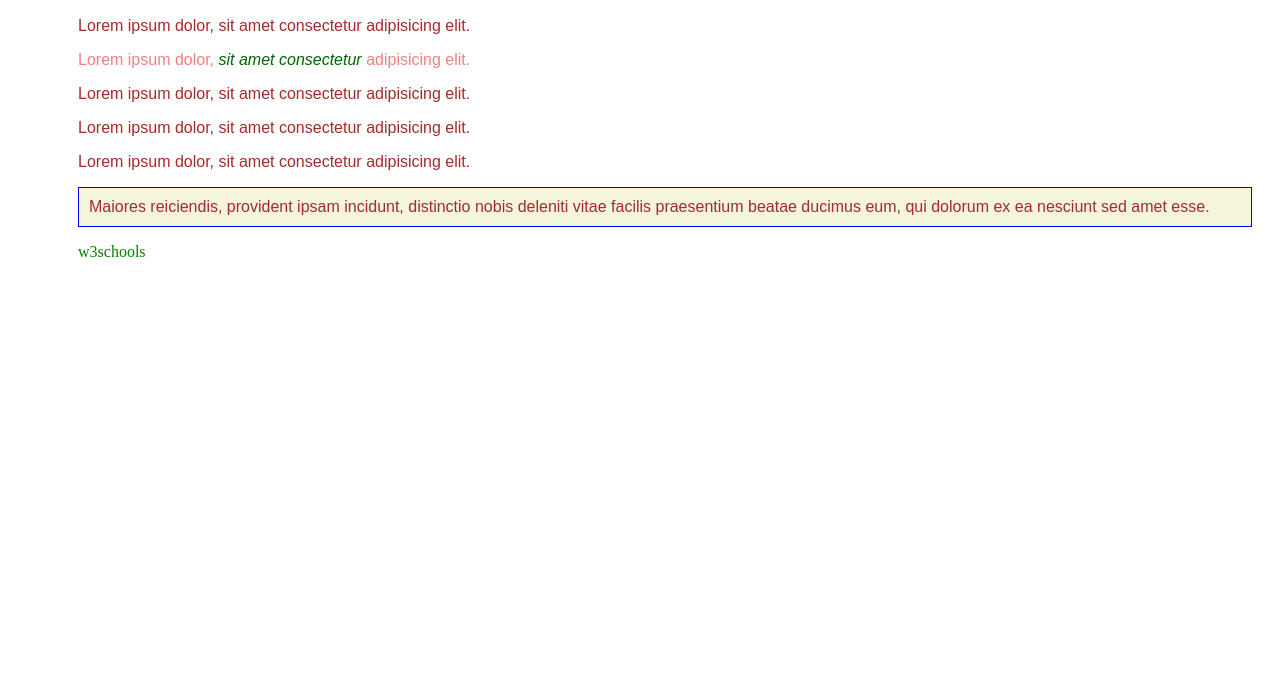
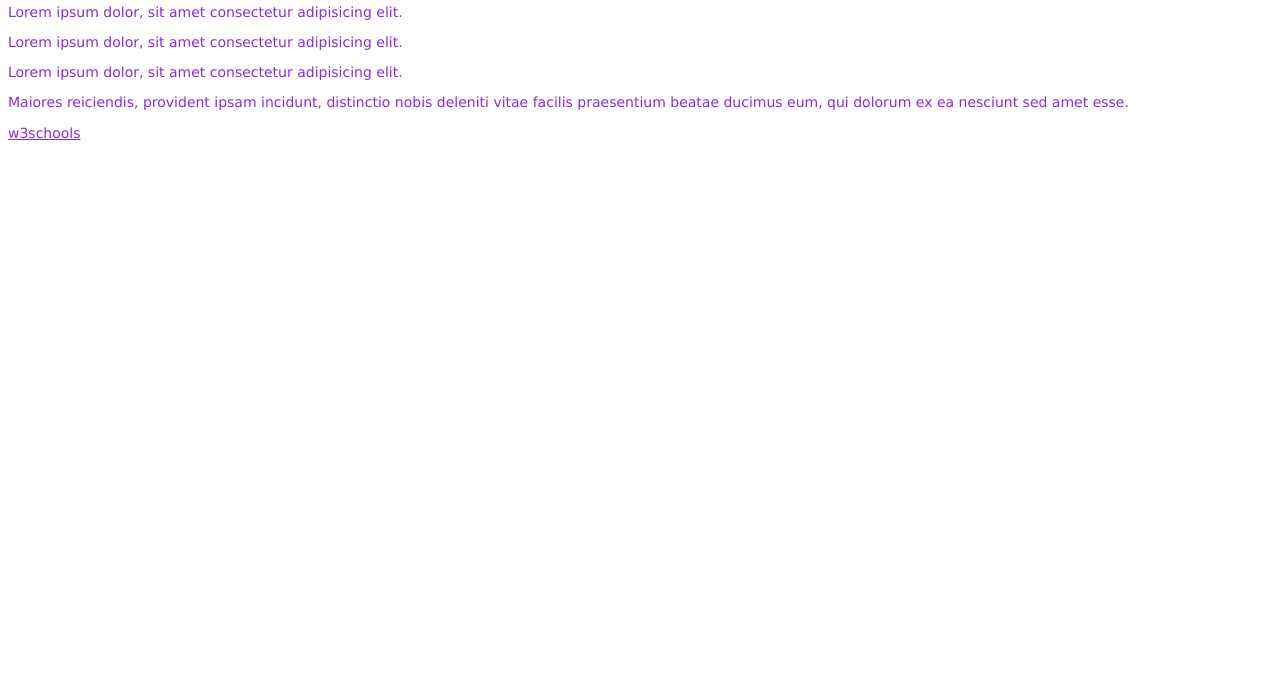
Before and after one commit to DanielzGIThub/iSA_FD_CSS_basics, a plain HTML site: page index.html in a window 1280 px wide. Shown: the part 125-800 px from the top of the page. Drawn offline with Linux system fonts and the light colour scheme.

Commit message:
targeting multiple tags

```diff
--- a/css/styles.css
+++ b/css/styles.css
@@ -1,60 +1,5 @@
-/***************************************************
-*
-* Author: Daniel Zyla
-* Date: 03.10.2019
-* URL: https://github.com/DanielzGIThub
-*
-***************************************************/
-
-body{
-    padding: 20px;
+h1, p, a {
+    color: blueviolet;
+    font-size: 14px;
+    font-family: Verdana, Geneva, Tahoma, sans-serif;
 }
-
-div{
-    margin-left: 50px;
-}
-
-/* styles for all p tags */
-
-p {
-    font-family: Arial, Helvetica, sans-serif;
-    color: orange;
-}
-
-/* styles for all id(s) */
-
-#header1{
-    color: red;
-    font-family: Arial, Helvetica, sans-serif;
-}
-
-#main p{
-    color: brown;
-}
-
-/* styles for all a tags */
-
-a {
-    text-decoration: none;
-    font-size: 16px;
-    color: green;
-}
-
-/* styles for all classes */
-
-.note {
-    background-color: beige;
-    border: 1px solid blue;
-    padding: 10px;
-    color: grey;
-}
-
-.test{
-    color: lightcoral !important; /*it doesn't work due to specifity of id=header1 color, however em inside works, but it works when !important is added*/
-}
-
-/* styles for em tags */
-
-em {
-    color: darkgreen;
-}
```
Also changed, not shown: index.html (+1 -6 lines).
